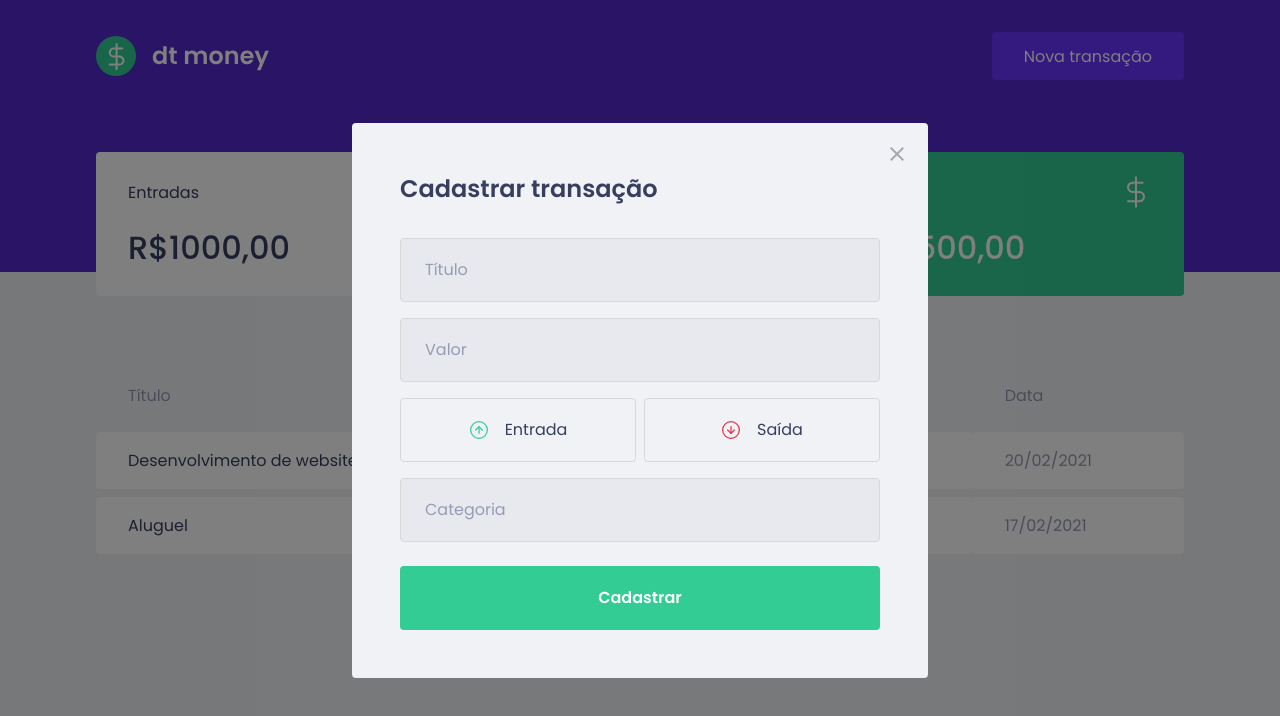
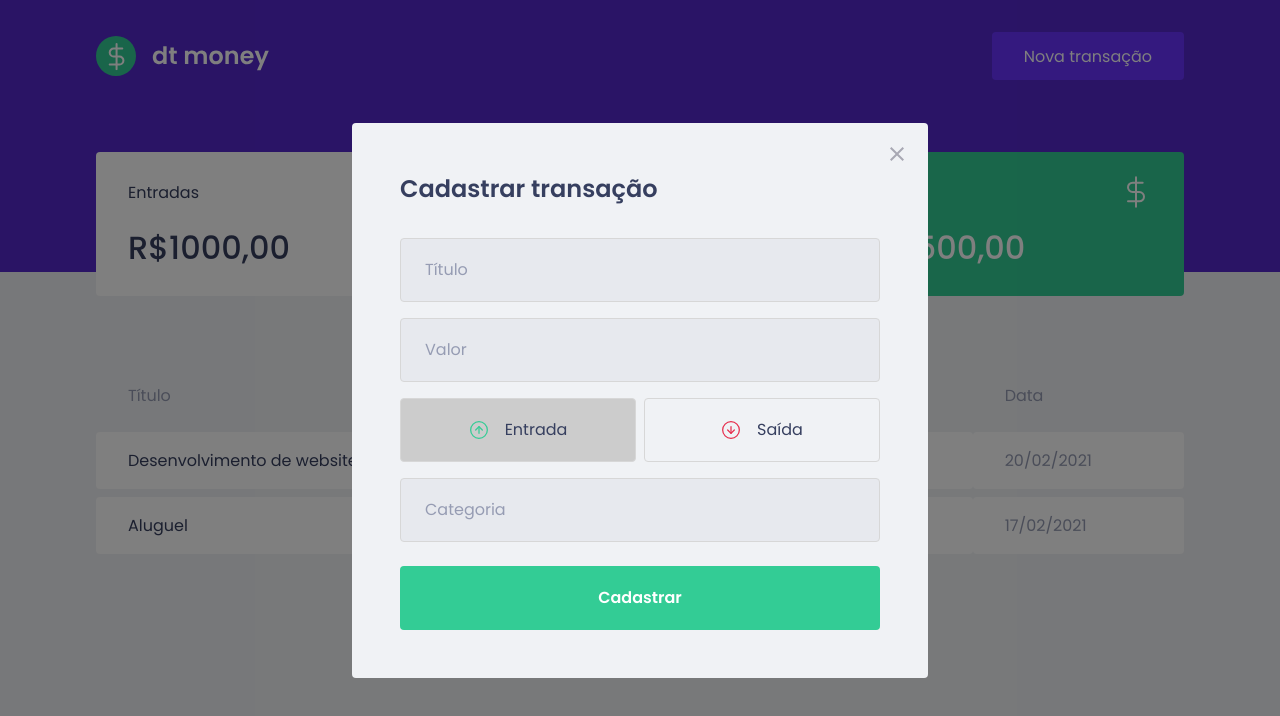
Before and after one commit to robertorp/cf-pessoal, a React (Create React App) app: page / in a window 1280 px wide. Both pictures are taken after a click on the button "Nova transação". Shown: the top 716 px of the page. Built offline with nearby package versions, Linux system fonts and the light colour scheme; no server answers; what miragejs would draw is missing.

Commit message:
Passando propriedades para o elemento do styled components

```diff
--- a/src/components/NewTransactionModal/index.tsx
+++ b/src/components/NewTransactionModal/index.tsx
@@ -39,12 +39,20 @@
         <input type="number" placeholder="Valor" />
 
         <TransectionTypeContainer>
-          <RadioBox type="button" onClick={() => setType('deposit')}>
+          <RadioBox
+            type="button"
+            onClick={() => setType('deposit')}
+            isActive={type === 'deposit'}
+          >
             <img src={incomeImg} alt="Entrada" />
             <span>Entrada</span>
           </RadioBox>
 
-          <RadioBox type="button" onClick={() => setType('withdraw')}>
+          <RadioBox
+            type="button"
+            onClick={() => setType('withdraw')}
+            isActive={type === 'withdraw'}
+          >
             <img src={outcomeImg} alt="Saída" />
             <span>Saída</span>
           </RadioBox>
--- a/src/components/NewTransactionModal/styles.ts
+++ b/src/components/NewTransactionModal/styles.ts
@@ -55,12 +55,16 @@
   gap: 0.5rem;
 `;
 
-export const RadioBox = styled.button`
+interface RadioBoxProps {
+  isActive: boolean;
+}
+
+export const RadioBox = styled.button<RadioBoxProps>`
   height: 4rem;
   border: 1px solid #d7d7d7;
   border-radius: 0.25rem;
 
-  background: transparent;
+  background: ${(props) => props.isActive ? '#ccc' : 'transparent'};
   display: flex;
   align-items: center;
   justify-content: center;
```
